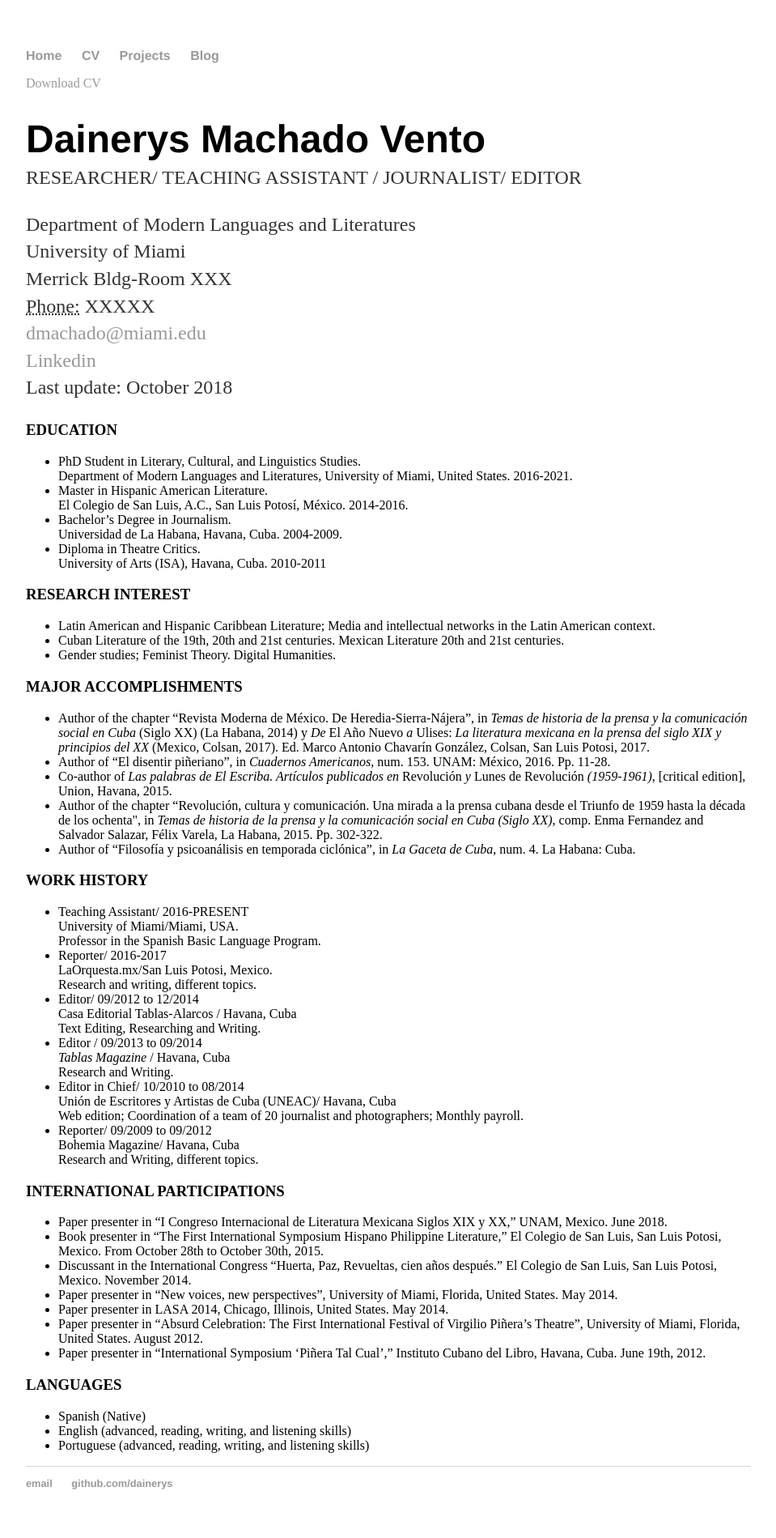
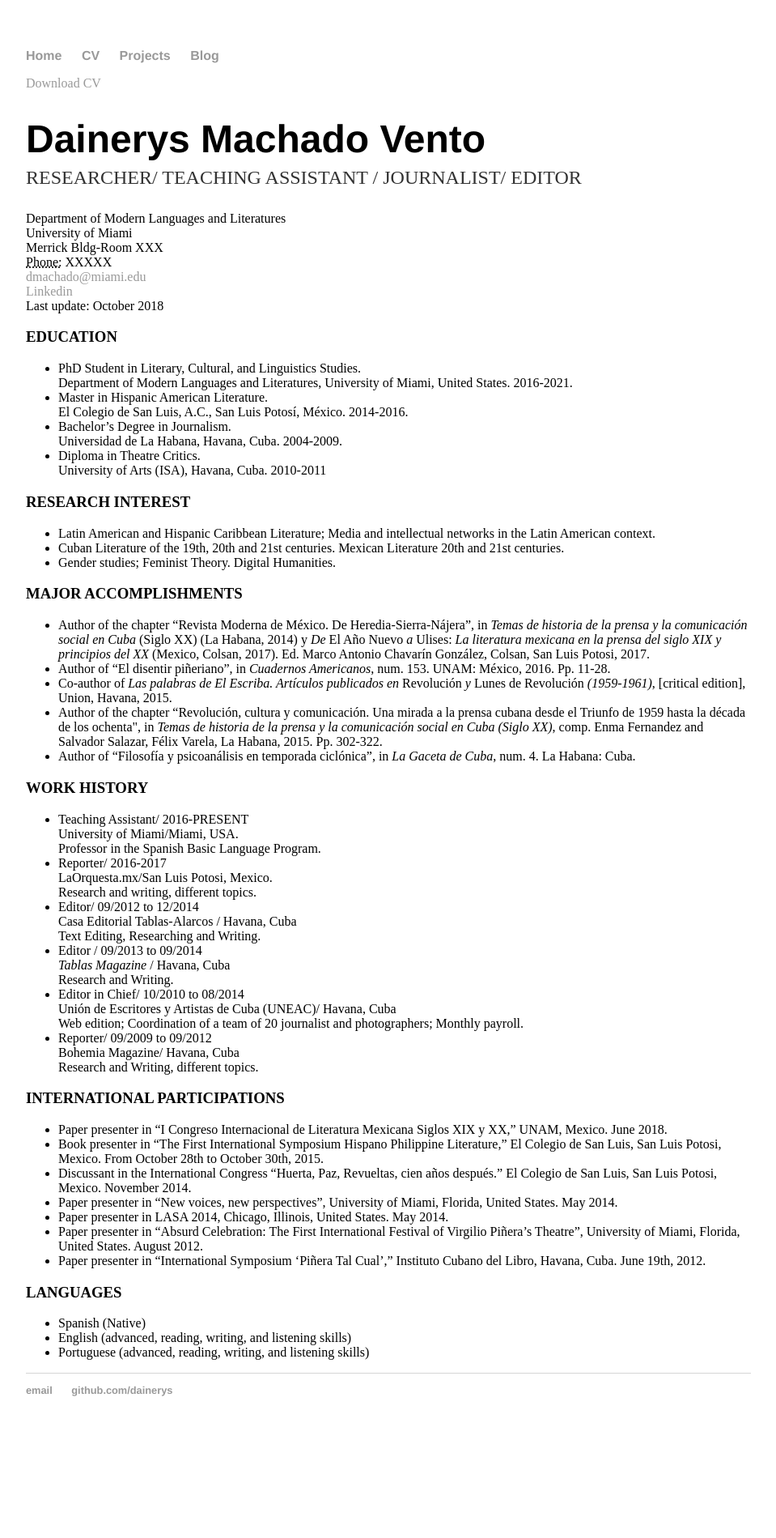
Before and after one commit to dainerys/dainerys.github.io, a Jekyll site: the page built from cv/index.html, in a window 1280 px wide. Shown: the whole page at 81% size, without its empty margins (160-1119 px from the left). Built offline with Jekyll 4.4.1, drawn with Linux system fonts in a browser that asks for light colours; after the commit the page ends 1784 px from its top, so only the background shows below that.

Commit message:
cambio el estilo de los datos personales

```diff
--- a/cv/index.html
+++ b/cv/index.html
@@ -9,7 +9,7 @@ title: CV of Your Name
 <h1 style="margin-bottom:-20px;">Dainerys Machado Vento</h1>
 <p>RESEARCHER/ TEACHING ASSISTANT / JOURNALIST/ EDITOR</p>
 
-<p>
+<span>
 Department of Modern Languages and Literatures<br>
 University of Miami<br>
 Merrick Bldg-Room XXX<br>
@@ -17,7 +17,7 @@ Merrick Bldg-Room XXX<br>
 <span class="obfuscate"><a href="mailto:dmachado@miami.edu">dmachado@miami.edu</a></span><br>
 <a href="https://mx.linkedin.com/pub/dainerys-machado/b8/164/b38">Linkedin</a><br>
 Last update: October 2018
-</p>
+</span>
 
 <h3>EDUCATION</h3>
 
```
